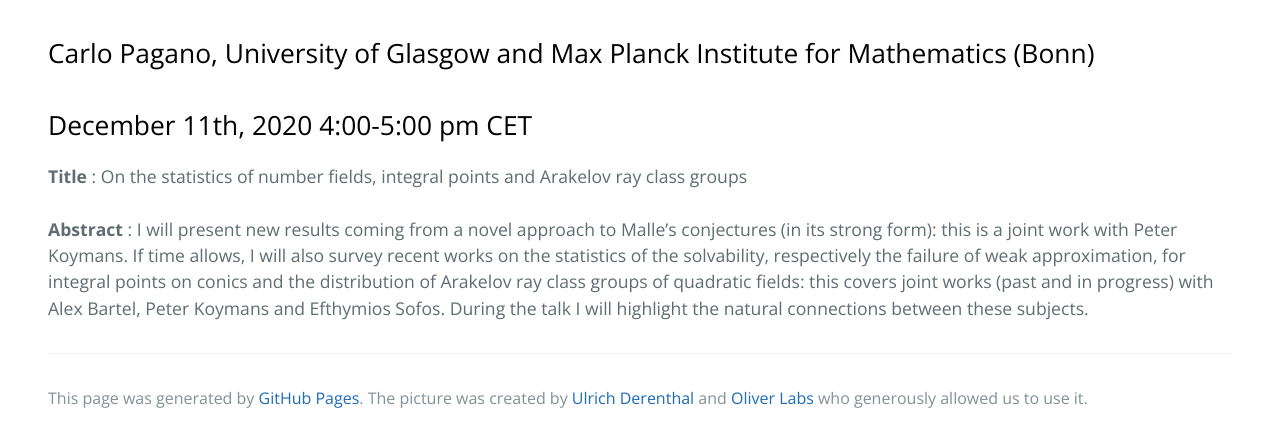
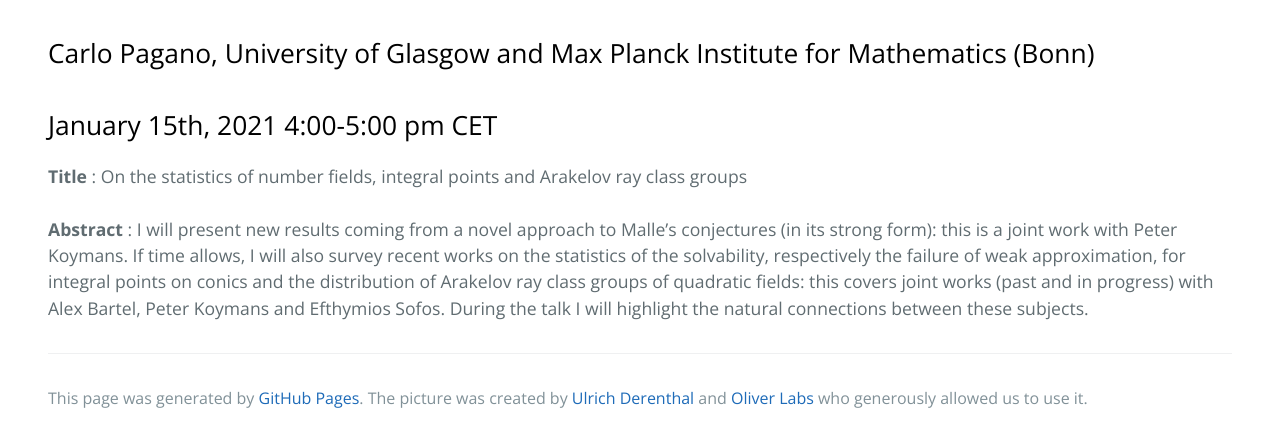
Before and after one commit to zoom-on-rational-points/zoom-on-rational-points.github.io, a Jekyll site: the page built from abstractCP.md, in a window 1280 px wide, cut to the strip 553-995 px from the top of the page. Built offline with Jekyll 4.4.1, drawn with Linux system fonts in a browser that asks for light colours.

Commit message:
Update abstractCP.md

```diff
--- a/abstractCP.md
+++ b/abstractCP.md
@@ -7,7 +7,7 @@
 </p>
 
 ## <a href="http://guests.mpim-bonn.mpg.de/carlo.pagano90/" style="color:black">Carlo Pagano,</a> <a href="https://www.gla.ac.uk/schools/mathematicsstatistics/" style="color:black">University of Glasgow</a> <c style="color:black">and</c> <a href="https://www.mpim-bonn.mpg.de/" style="color:black">Max Planck Institute for Mathematics (Bonn)</a>
-## <c style="color:black">December 11th, 2020  4:00-5:00 pm CET</c>
+## <c style="color:black">January 15th, 2021  4:00-5:00 pm CET</c>
 
 <b>Title</b> : On the statistics of number fields, integral points and Arakelov ray class groups
 <br>
```
